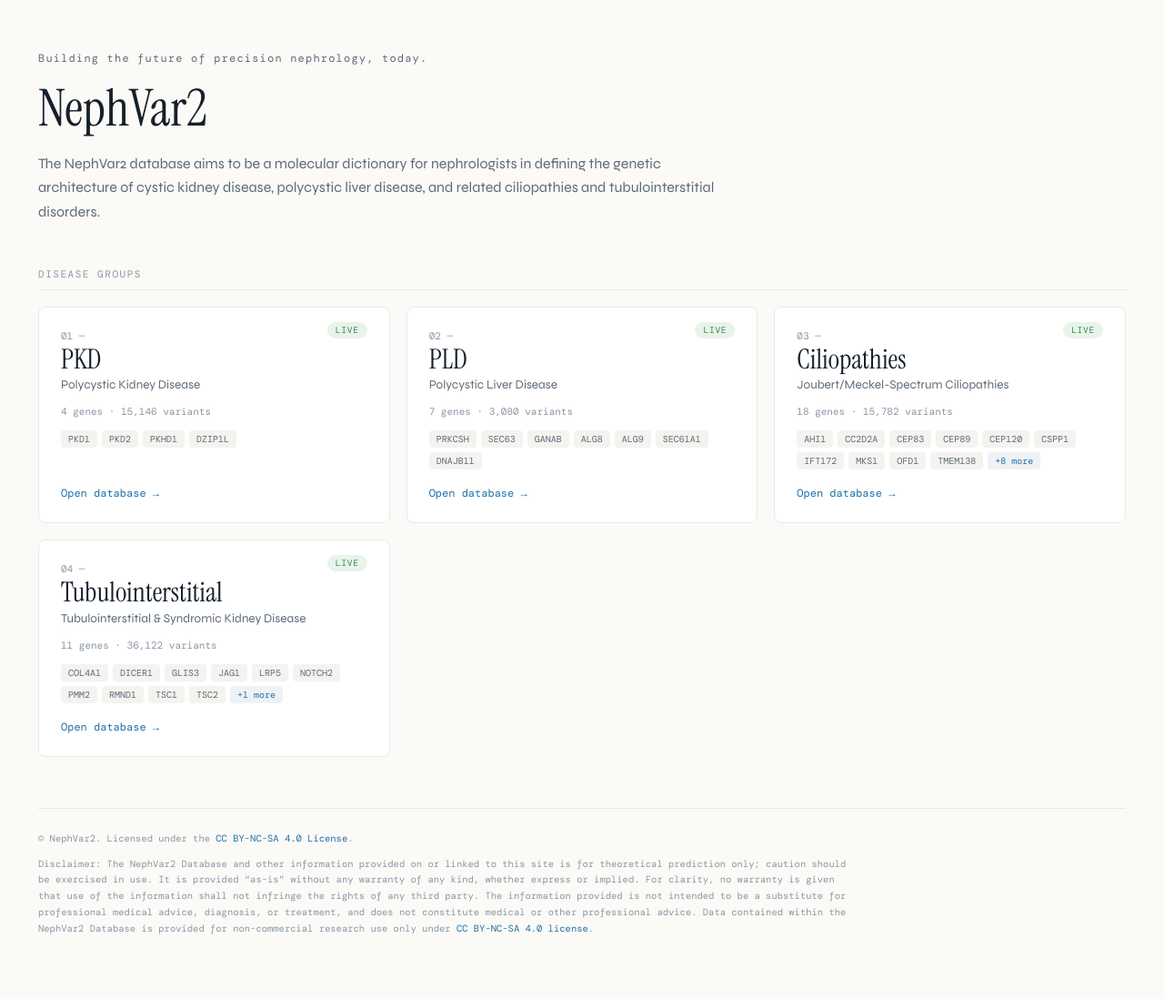
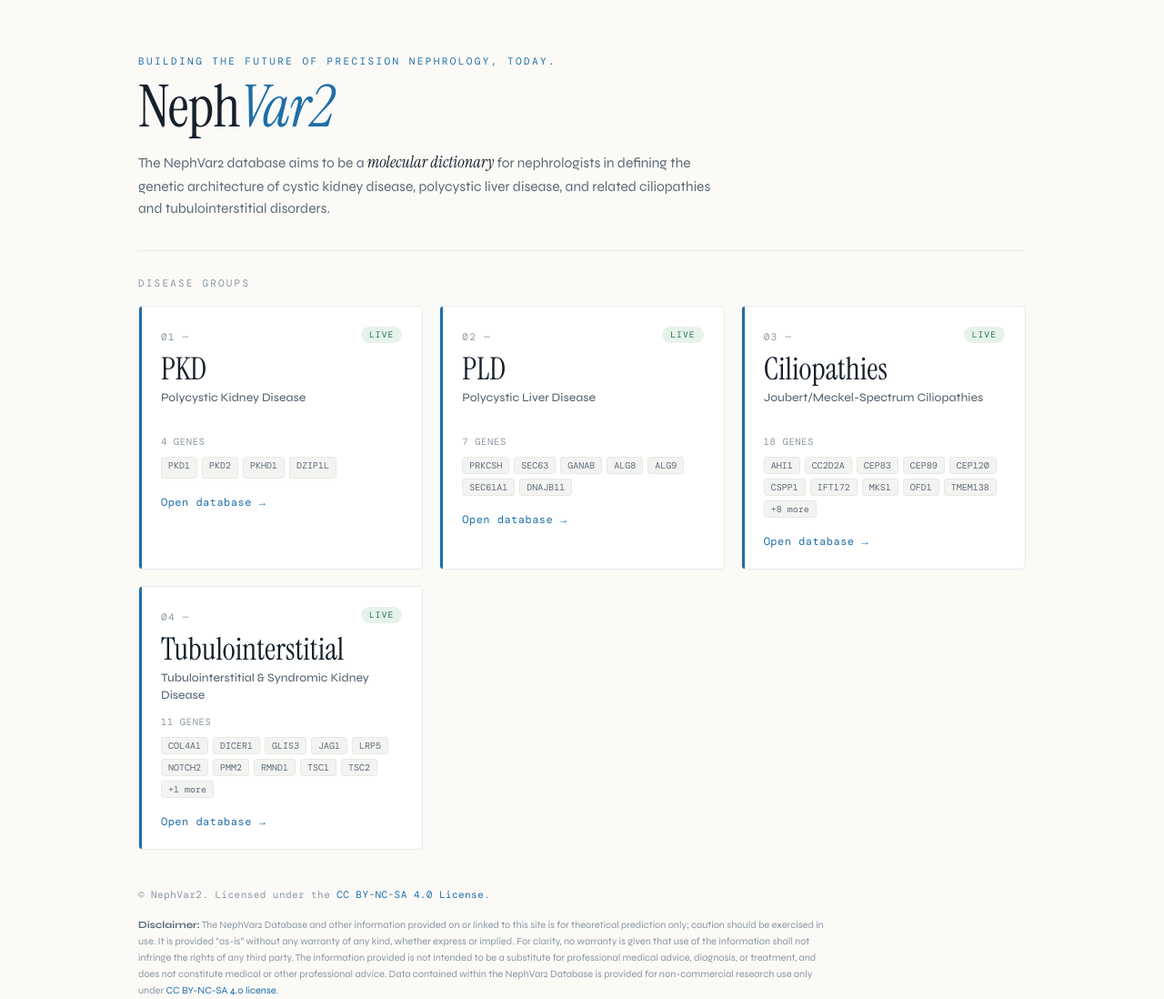
Before and after one commit to NephVar/NephVar2, a plain HTML site: page index.html in a window 1280 px wide. Shown: the whole page at 91% size. Drawn offline with nearby package versions, Linux system fonts and the light colour scheme; a web font is replaced by a local one.

Commit message:
Update index.html

```diff
--- a/index.html
+++ b/index.html
@@ -1,105 +1,85 @@
-<!DOCTYPE html>
-<html lang="en"><head>
-<meta charset="utf-8">
-<meta name="viewport" content="width=device-width,initial-scale=1">
-<title>NephVar2 — Cystic Kidney &amp; Liver Disease Database</title>
-<link rel="preconnect" href="https://fonts.googleapis.com">
-<link href="https://fonts.googleapis.com/css2?family=Syne:wght@400;500;600;700&family=DM+Mono:wght@300;400&family=Instrument+Serif:ital@0;1&display=swap" rel="stylesheet">
+<!DOCTYPE html><html lang="en"><head><meta charset="utf-8"><meta name="viewport" content="width=device-width, initial-scale=1">
+<title>NephVar2 Cystic Registry</title>
+<link rel="icon" type="image/x-icon" href="favicon.ico">
+<link rel="shortcut icon" type="image/x-icon" href="favicon.ico">
+<link rel="preconnect" href="https://fonts.googleapis.com"><link rel="preconnect" href="https://fonts.gstatic.com" crossorigin>
+<link href="https://fonts.googleapis.com/css2?family=Syne:wght@400;500;600;700;800&family=DM+Mono:ital,wght@0,300;0,400;1,300;1,400&family=Instrument+Serif:ital@0;1&display=swap" rel="stylesheet">
 <style>
-:root{--serif:'Instrument Serif',Georgia,serif;--sans:'Syne',system-ui,sans-serif;
---mono:'DM Mono',ui-monospace,monospace;--accent:#1f6fa8;--ink:#16202b;
---soft:#5d6b78;--faint:#8a96a3;--line:#e6e9ee;--bg:#fbfaf7;
---P:#c0392b;--LP:#e07b18;--VUS:#7f7f7f;--LB:#7fb3d5;--B:#1f6fa8}
+:root{
+  --serif:'Instrument Serif',Georgia,serif; --sans:'Syne',system-ui,sans-serif; --mono:'DM Mono',ui-monospace,monospace;
+  --P:#c0392b;--LP:#e07b18;--VUS:#7f7f7f;--LB:#7fb3d5;--B:#1f6fa8;--accent:#1f6fa8;
+  --ink:#16202b;--soft:#5d6b78;--faint:#8a96a3;--line:#e6e9ee;--bg:#fbfaf7;
+}
 *{box-sizing:border-box}
 body{margin:0;font-family:var(--sans);color:var(--ink);background:var(--bg);-webkit-font-smoothing:antialiased}
-.wrap{max-width:1240px;margin:0 auto;padding:56px 22px 60px}
-.eyebrow{font-family:var(--mono);font-size:12px;letter-spacing:.1em;color:var(--soft);margin-bottom:18px}
-h1{font-family:var(--serif);font-weight:400;font-size:56px;margin:0 0 18px;line-height:1.05}
-.sub{color:var(--soft);font-size:16px;max-width:760px;line-height:1.65;margin-bottom:48px}
-.section-label{font-family:var(--mono);font-size:11px;letter-spacing:.14em;text-transform:uppercase;
-color:var(--faint);margin:48px 0 18px;padding-bottom:10px;border-bottom:1px solid var(--line)}
-.groups{display:grid;grid-template-columns:repeat(auto-fill,minmax(300px,1fr));gap:18px}
-.group-card{display:flex;flex-direction:column;text-decoration:none;color:inherit;background:#fff;
-border:1px solid var(--line);border-radius:8px;padding:24px;transition:transform .14s ease,box-shadow .14s ease,border-color .14s ease}
-.group-card:hover{transform:translateY(-3px);box-shadow:0 14px 32px rgba(20,30,45,.12);border-color:#cdd9e4}
-.group-num{font-family:var(--mono);font-size:11px;color:var(--faint);margin-bottom:8px}
-.group-top{display:flex;justify-content:flex-end;margin-top:-30px;margin-bottom:6px}
-.badge{font-family:var(--mono);font-size:9.5px;letter-spacing:.08em;text-transform:uppercase;
-background:#e8f3ea;color:#2f8a4e;padding:3px 9px;border-radius:99px}
-.group-short{font-family:var(--serif);font-size:30px;line-height:1.15;margin-bottom:2px}
-.group-full{color:var(--soft);font-size:13.5px;margin-bottom:12px;line-height:1.4}
-.group-meta{font-family:var(--mono);font-size:11px;color:var(--faint);margin-bottom:14px}
-.chips{display:flex;flex-wrap:wrap;gap:5px;margin-bottom:18px}
-.chip{font-family:var(--mono);font-size:10px;background:#f4f3ef;color:var(--soft);padding:3px 8px;border-radius:4px}
-.chip.more{background:#eef2f5;color:var(--accent)}
-.cta{font-family:var(--mono);font-size:12px;color:var(--accent);margin-top:auto}
-footer{margin-top:56px;font-family:var(--mono);font-size:10.5px;color:var(--faint);
-border-top:1px solid var(--line);padding-top:24px;line-height:1.7}
-footer a{color:var(--accent);text-decoration:none}
-footer p{max-width:900px;margin:10px 0 0}
-</style></head>
-<body><div class="wrap">
-<div class="eyebrow">Building the future of precision nephrology, today.</div>
-<h1>NephVar2</h1>
-<div class="sub">The NephVar2 database aims to be a molecular dictionary for nephrologists in
-defining the genetic architecture of cystic kidney disease, polycystic liver disease, and
-related ciliopathies and tubulointerstitial disorders.</div>
+.wrap{max-width:1020px;margin:0 auto;padding:60px 22px 80px}
+.kicker{font-family:var(--mono);font-size:11px;font-weight:400;letter-spacing:.22em;text-transform:uppercase;color:var(--accent);margin-bottom:14px}
+.brand{font-family:var(--serif);font-weight:400;font-size:64px;line-height:.95;letter-spacing:-.01em;margin:0}
+.brand .v{font-style:italic;color:var(--accent)}
+.tag{font-size:15.5px;line-height:1.55;color:var(--soft);max-width:640px;margin:16px 0 0;font-weight:400}
+.tag em{font-family:var(--serif);font-style:italic;font-size:18px;color:var(--ink)}
+.legend{display:flex;gap:18px;flex-wrap:wrap;margin:26px 0 0;font-family:var(--mono);font-size:10.5px;font-weight:400;color:var(--soft)}
+.legend span{display:inline-flex;align-items:center;gap:7px;text-transform:uppercase;letter-spacing:.1em}
+.dot{width:9px;height:9px;border-radius:99px;display:inline-block}
+.rule{height:1px;background:var(--line);margin:34px 0 28px;border:0}
+.shead{font-family:var(--mono);font-size:11px;font-weight:400;letter-spacing:.2em;text-transform:uppercase;color:var(--faint);margin:0 0 18px}
+.grid{display:grid;grid-template-columns:repeat(auto-fill,minmax(300px,1fr));gap:18px}
+.card{position:relative;display:block;text-decoration:none;color:inherit;background:#fff;border:1px solid var(--line);border-radius:4px;padding:26px 24px 22px;overflow:hidden;transition:transform .16s ease,box-shadow .16s ease,border-color .16s ease}
+.card::before{content:"";position:absolute;left:0;top:0;bottom:0;width:3px;background:var(--accent)}
+.card.soon::before{background:#d4dae0}
+.card.live:hover{transform:translateY(-3px);box-shadow:0 16px 38px rgba(20,30,45,.13);border-color:#cdd9e4}
+.card.soon{opacity:.66}
+.cnum{font-family:var(--mono);font-size:11px;font-weight:400;letter-spacing:.12em;color:var(--faint);margin-bottom:12px}
+.abbr{font-family:var(--serif);font-weight:400;font-size:34px;line-height:1;letter-spacing:0;margin-bottom:5px}
+.full{font-size:13px;font-weight:500;color:var(--soft);line-height:1.45;min-height:38px}
+.meta{font-family:var(--mono);font-size:10.5px;font-weight:400;color:var(--faint);margin:13px 0 10px;text-transform:uppercase;letter-spacing:.06em}
+.chips{display:flex;flex-wrap:wrap;gap:5px;min-height:24px;margin-bottom:18px}
+.chip{font-family:var(--mono);font-size:10px;font-weight:400;background:#f3f4f1;color:var(--soft);border:1px solid #e8e9e3;padding:2px 7px;border-radius:3px}
+.cta{font-family:var(--mono);font-size:12px;font-weight:400;letter-spacing:.04em;color:var(--accent)}
+.card.soon .cta{color:var(--faint)}
+.badge{position:absolute;top:22px;right:22px;font-family:var(--mono);font-size:9.5px;font-weight:400;letter-spacing:.12em;text-transform:uppercase;padding:3px 9px;border-radius:99px}
+.badge.live{background:#e6f2ea;color:#1c7a44}
+.badge.soon{background:#eef0f2;color:#8a96a3}
+.foot{font-family:var(--mono);margin-top:40px;font-size:11px;font-weight:400;letter-spacing:.04em;color:var(--faint);line-height:1.8}
+.foot a{color:var(--accent);text-decoration:none}.foot a:hover{text-decoration:underline}
+.disc{font-family:var(--sans);font-size:11px;font-weight:400;letter-spacing:0;line-height:1.65;color:var(--faint);max-width:760px;margin:14px 0 0;text-transform:none}
+.disc .dlabel{font-weight:700;color:var(--soft)}
+@media(max-width:560px){.brand{font-size:48px}}
+</style></head><body><div class="wrap">
+<div class="kicker">Building the future of precision nephrology, today.</div>
+<h1 class="brand">Neph<span class="v">Var2</span></h1>
+<p class="tag">The NephVar2 database aims to be a <em>molecular dictionary</em> for nephrologists in defining the genetic architecture of cystic kidney disease, polycystic liver disease, and related ciliopathies and tubulointerstitial disorders.</p>
 
-<div class="section-label">Disease Groups</div>
-<div class="groups">
-    <a class="group-card" href="PKD/variants/">
-      <div class="group-num">01 &mdash;</div>
-      <div class="group-top">
-        <span class="badge">Live</span>
-      </div>
-      <div class="group-short">PKD</div>
-      <div class="group-full">Polycystic Kidney Disease</div>
-      <div class="group-meta">4 genes &middot; 15,146 variants</div>
+<hr class="rule">
+<p class="shead">Disease Groups</p>
+<div class="grid">
+<a class="card live" href="PKD/variants/"><div class="cnum">01 &mdash;</div><span class="badge live">Live</span>
+      <div class="abbr">PKD</div>
+      <div class="full">Polycystic Kidney Disease</div>
+      <div class="meta">4 genes</div>
       <div class="chips"><span class="chip">PKD1</span><span class="chip">PKD2</span><span class="chip">PKHD1</span><span class="chip">DZIP1L</span></div>
-      <div class="cta">Open database &rarr;</div>
-    </a>
-    <a class="group-card" href="PLD/variants/">
-      <div class="group-num">02 &mdash;</div>
-      <div class="group-top">
-        <span class="badge">Live</span>
-      </div>
-      <div class="group-short">PLD</div>
-      <div class="group-full">Polycystic Liver Disease</div>
-      <div class="group-meta">7 genes &middot; 3,080 variants</div>
+      <div class="cta">Open database &rarr;</div></a>
+<a class="card live" href="PLD/variants/"><div class="cnum">02 &mdash;</div><span class="badge live">Live</span>
+      <div class="abbr">PLD</div>
+      <div class="full">Polycystic Liver Disease</div>
+      <div class="meta">7 genes</div>
       <div class="chips"><span class="chip">PRKCSH</span><span class="chip">SEC63</span><span class="chip">GANAB</span><span class="chip">ALG8</span><span class="chip">ALG9</span><span class="chip">SEC61A1</span><span class="chip">DNAJB11</span></div>
-      <div class="cta">Open database &rarr;</div>
-    </a>
-    <a class="group-card" href="Ciliopathies/variants/">
-      <div class="group-num">03 &mdash;</div>
-      <div class="group-top">
-        <span class="badge">Live</span>
-      </div>
-      <div class="group-short">Ciliopathies</div>
-      <div class="group-full">Joubert/Meckel-Spectrum Ciliopathies</div>
-      <div class="group-meta">18 genes &middot; 15,782 variants</div>
-      <div class="chips"><span class="chip">AHI1</span><span class="chip">CC2D2A</span><span class="chip">CEP83</span><span class="chip">CEP89</span><span class="chip">CEP120</span><span class="chip">CSPP1</span><span class="chip">IFT172</span><span class="chip">MKS1</span><span class="chip">OFD1</span><span class="chip">TMEM138</span><span class="chip more">+8 more</span></div>
-      <div class="cta">Open database &rarr;</div>
-    </a>
-    <a class="group-card" href="Tubulointerstitial/variants/">
-      <div class="group-num">04 &mdash;</div>
-      <div class="group-top">
-        <span class="badge">Live</span>
-      </div>
-      <div class="group-short">Tubulointerstitial</div>
-      <div class="group-full">Tubulointerstitial & Syndromic Kidney Disease</div>
-      <div class="group-meta">11 genes &middot; 36,122 variants</div>
-      <div class="chips"><span class="chip">COL4A1</span><span class="chip">DICER1</span><span class="chip">GLIS3</span><span class="chip">JAG1</span><span class="chip">LRP5</span><span class="chip">NOTCH2</span><span class="chip">PMM2</span><span class="chip">RMND1</span><span class="chip">TSC1</span><span class="chip">TSC2</span><span class="chip more">+1 more</span></div>
-      <div class="cta">Open database &rarr;</div>
-    </a></div>
-
-<footer>
-&copy; NephVar2. Licensed under the <a href="https://creativecommons.org/licenses/by-nc-sa/4.0/">CC BY-NC-SA 4.0 License</a>.
-<p>Disclaimer: The NephVar2 Database and other information provided on or linked to this site is for theoretical
-prediction only; caution should be exercised in use. It is provided &ldquo;as-is&rdquo; without any warranty of any
-kind, whether express or implied. For clarity, no warranty is given that use of the information shall not infringe
-the rights of any third party. The information provided is not intended to be a substitute for professional medical
-advice, diagnosis, or treatment, and does not constitute medical or other professional advice. Data contained within
-the NephVar2 Database is provided for non-commercial research use only under
-<a href="https://creativecommons.org/licenses/by-nc-sa/4.0/">CC BY-NC-SA 4.0 license</a>.</p>
-</footer>
+      <div class="cta">Open database &rarr;</div></a>
+<a class="card live" href="Ciliopathies/variants/"><div class="cnum">03 &mdash;</div><span class="badge live">Live</span>
+      <div class="abbr">Ciliopathies</div>
+      <div class="full">Joubert/Meckel-Spectrum Ciliopathies</div>
+      <div class="meta">18 genes</div>
+      <div class="chips"><span class="chip">AHI1</span><span class="chip">CC2D2A</span><span class="chip">CEP83</span><span class="chip">CEP89</span><span class="chip">CEP120</span><span class="chip">CSPP1</span><span class="chip">IFT172</span><span class="chip">MKS1</span><span class="chip">OFD1</span><span class="chip">TMEM138</span><span class="chip">+8 more</span></div>
+      <div class="cta">Open database &rarr;</div></a>
+<a class="card live" href="Tubulointerstitial/variants/"><div class="cnum">04 &mdash;</div><span class="badge live">Live</span>
+      <div class="abbr">Tubulointerstitial</div>
+      <div class="full">Tubulointerstitial &amp; Syndromic Kidney Disease</div>
+      <div class="meta">11 genes</div>
+      <div class="chips"><span class="chip">COL4A1</span><span class="chip">DICER1</span><span class="chip">GLIS3</span><span class="chip">JAG1</span><span class="chip">LRP5</span><span class="chip">NOTCH2</span><span class="chip">PMM2</span><span class="chip">RMND1</span><span class="chip">TSC1</span><span class="chip">TSC2</span><span class="chip">+1 more</span></div>
+      <div class="cta">Open database &rarr;</div></a>
+</div>
+<div class="foot">
+  &copy; NephVar2. Licensed under the <a href="https://creativecommons.org/licenses/by-nc-sa/4.0/" target="_blank">CC BY-NC-SA 4.0 License</a>.
+  <p class="disc"><span class="dlabel">Disclaimer:</span> The NephVar2 Database and other information provided on or linked to this site is for theoretical prediction only; caution should be exercised in use. It is provided &ldquo;as-is&rdquo; without any warranty of any kind, whether express or implied. For clarity, no warranty is given that use of the information shall not infringe the rights of any third party. The information provided is not intended to be a substitute for professional medical advice, diagnosis, or treatment, and does not constitute medical or other professional advice. Data contained within the NephVar2 Database is provided for non-commercial research use only under <a href="https://creativecommons.org/licenses/by-nc-sa/4.0/" target="_blank">CC BY-NC-SA 4.0 license</a>.</p>
+</div>
 </div></body></html>
```
